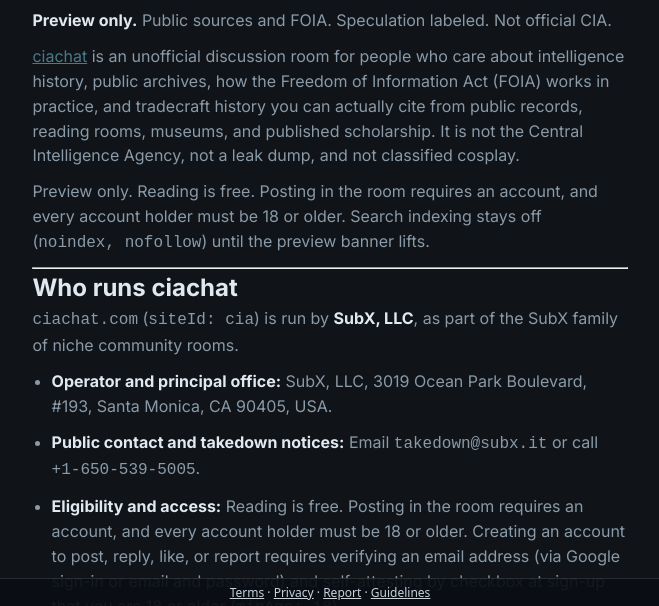
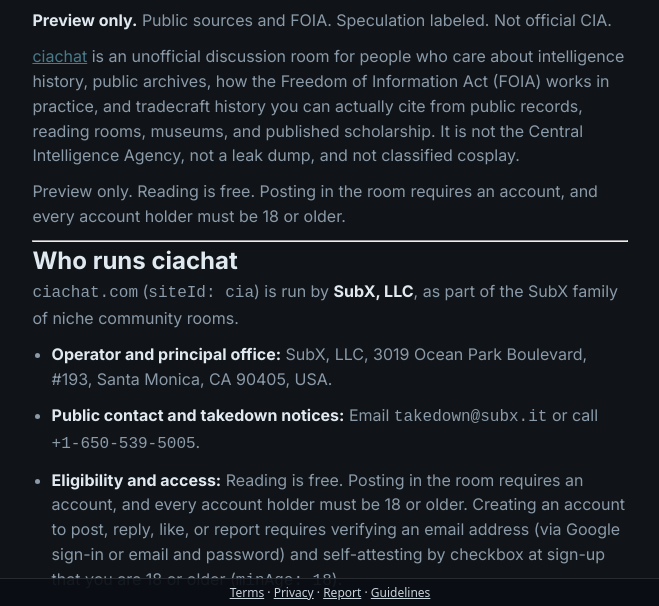
Before and after one commit to jebbdykstra99/ciachat, a plain HTML site: page about.html in a window 1280 px wide. Shown: the part 192-798 px from the top of the page, without its empty margins (310-969 px from the left). Drawn offline with Linux system fonts and the light colour scheme.

Commit message:
Drop indexing sentence from About trust paragraph
Key 1 edit: remove only the noindex sentence from the Preview
only trust paragraph. Leave the Sept 20 changelog entry intact.

```diff
--- a/about.html
+++ b/about.html
@@ -29,7 +29,7 @@
     <p class="byline"><em>By Jebb Dykstra, Juno, Vesta and Iris</em></p>
     <p><strong>Preview only.</strong> Public sources and FOIA. Speculation labeled. Not official CIA.</p>
     <p><a href="https://ciachat.com/">ciachat</a> is an unofficial discussion room for people who care about intelligence history, public archives, how the Freedom of Information Act (FOIA) works in practice, and tradecraft history you can actually cite from public records, reading rooms, museums, and published scholarship. It is not the Central Intelligence Agency, not a leak dump, and not classified cosplay.</p>
-    <p>Preview only. Reading is free. Posting in the room requires an account, and every account holder must be 18 or older. Search indexing stays off (<code>noindex, nofollow</code>) until the preview banner lifts.</p>
+    <p>Preview only. Reading is free. Posting in the room requires an account, and every account holder must be 18 or older.</p>
     <hr>
     <h2>Who runs ciachat</h2>
     <p><code>ciachat.com</code> (<code>siteId: cia</code>) is run by <strong>SubX, LLC</strong>, as part of the SubX family of niche community rooms.</p>
```
